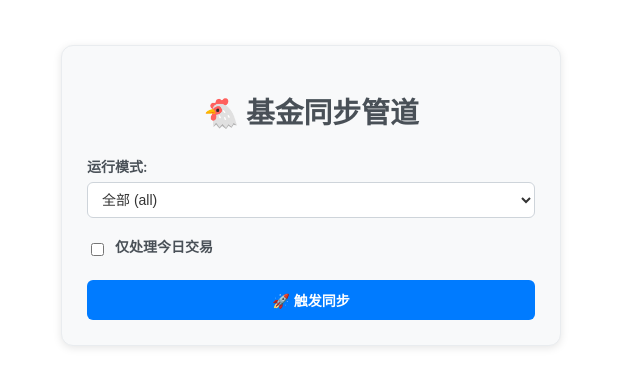
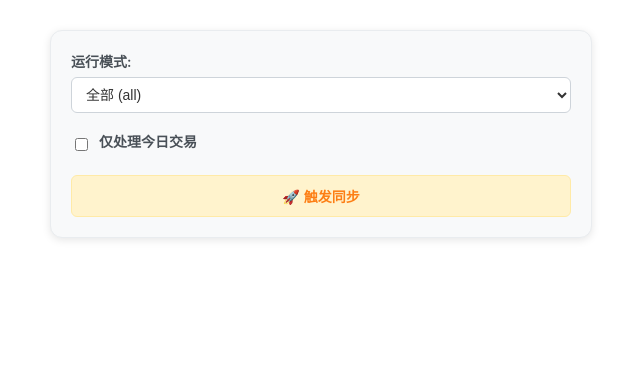
Before and after one commit to YiZhiYuanYuan-qyy/fund_sync, a plain HTML site: page public/index.html in a window 1280 px wide. Shown: the whole page, without its empty margins (329-969 px from the left). Drawn offline with Linux system fonts and the light colour scheme.

Commit message:
进一步优化UI：去掉标题、改为自适应高度、按钮改为淡黄色背景橙色字体

```diff
--- a/public/index.html
+++ b/public/index.html
@@ -7,25 +7,21 @@
     <style>
         body {
             font-family: -apple-system, BlinkMacSystemFont, 'Segoe UI', Roboto, sans-serif;
-            max-width: 500px;
-            margin: 30px auto;
-            padding: 15px;
+            max-width: 100%;
+            width: 100%;
+            margin: 20px auto;
+            padding: 10px;
             background: #ffffff;
-            min-height: 100vh;
             color: #333;
         }
         .container {
             background: #f8f9fa;
             border: 1px solid #e9ecef;
             border-radius: 12px;
-            padding: 25px;
+            padding: 20px;
             box-shadow: 0 2px 8px rgba(0, 0, 0, 0.1);
-        }
-        h1 {
-            text-align: center;
-            margin-bottom: 25px;
-            font-size: 1.8em;
-            color: #495057;
+            max-width: 500px;
+            margin: 0 auto;
         }
         .form-group {
             margin-bottom: 18px;
@@ -57,9 +53,9 @@
         button {
             width: 100%;
             padding: 10px 15px;
-            background: #007bff;
-            color: white;
-            border: none;
+            background: #fff3cd;
+            color: #fd7e14;
+            border: 1px solid #ffeaa7;
             border-radius: 6px;
             font-size: 14px;
             font-weight: 600;
@@ -67,7 +63,7 @@
             transition: background-color 0.2s;
         }
         button:hover {
-            background: #0056b3;
+            background: #ffeaa7;
         }
         button:disabled {
             background: #6c757d;
@@ -100,8 +96,6 @@
 </head>
 <body>
     <div class="container">
-        <h1>🐔 基金同步管道</h1>
-
         <form id="triggerForm">
             <div class="form-group">
                 <label for="mode">运行模式:</label>
```
